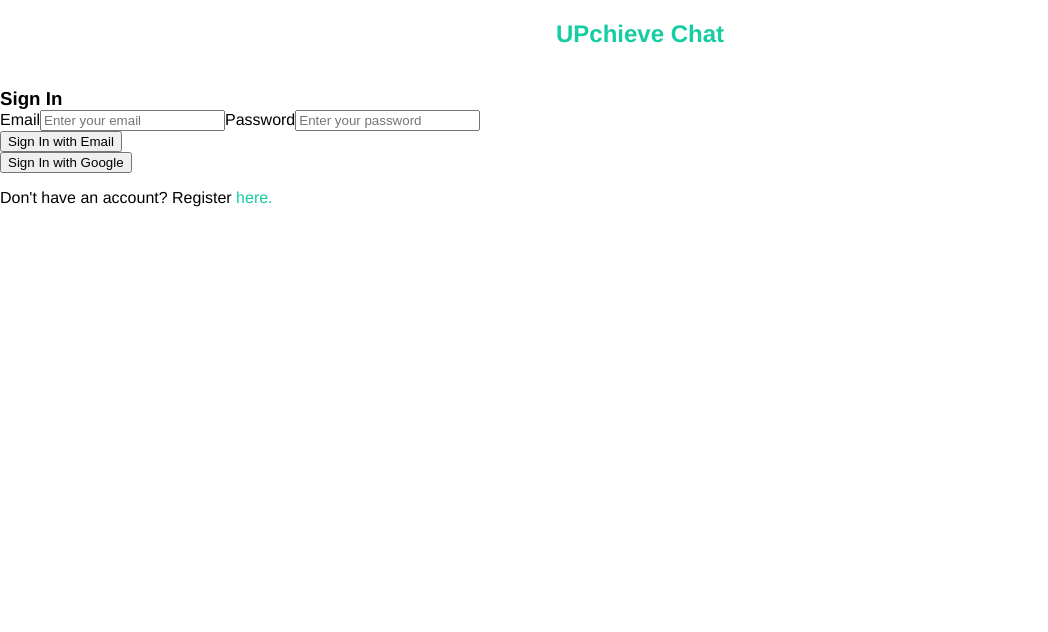
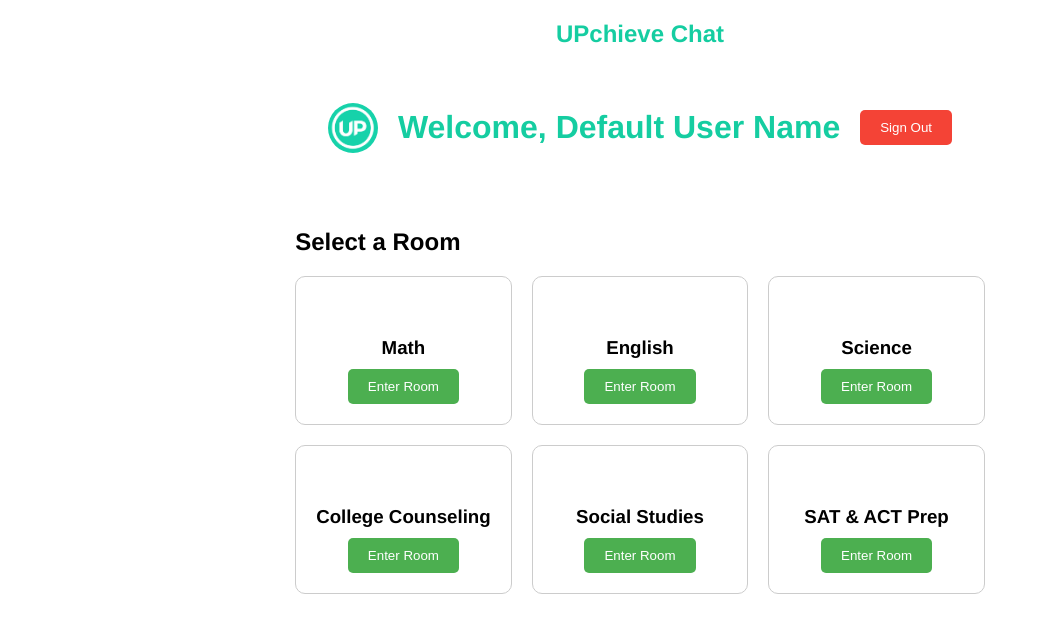
Before and after one commit to ArnoldPires/ChatVue, a Vue app: page /dashboard in a window 1280 px wide. Before the commit this address led to /. Shown: the top 632 px of the page, without its empty margins (0-1048 px from the left). Built offline with nearby package versions, Linux system fonts and the light colour scheme; no server answers.

Commit message:
Fixed bug where you couldn't properly sign out. Fixed bug that correctly redirects the user to the dashboard page after signing in. Fleshed out the dashboard page.

```diff
--- a/src/App.vue
+++ b/src/App.vue
@@ -5,7 +5,7 @@
 
 <script>
 import Nav from "@/components/Nav.vue";
-import Chat from "@/components/Chat.vue";
+import Chat from "@/views/Chat.vue";
 
 export default {
   name: "App",
--- a/src/assets/global.css
+++ b/src/assets/global.css
@@ -24,3 +24,64 @@
   display: inline-block;
   margin: 0 10px;
 }
+
+/*
+Dashboard
+*/
+.dashboard-container {
+  display: flex;
+  flex-direction: column;
+  align-items: center;
+  padding: 20px;
+}
+
+.dashboard-header {
+  display: flex;
+  align-items: center;
+  gap: 20px;
+  margin-bottom: 40px;
+}
+
+.user-avatar {
+  width: 50px;
+  height: 50px;
+  border-radius: 50%;
+}
+
+.sign-out-btn {
+  padding: 10px 20px;
+  background-color: #f44336;
+  color: white;
+  border: none;
+  border-radius: 5px;
+  cursor: pointer;
+}
+
+.rooms-container h2 {
+  margin-bottom: 20px;
+}
+
+.rooms {
+  display: grid;
+  grid-template-columns: repeat(3, 1fr);
+  gap: 20px;
+}
+
+.room {
+  display: flex;
+  flex-direction: column;
+  align-items: center;
+  padding: 20px;
+  border: 1px solid #ccc;
+  border-radius: 10px;
+}
+
+.enter-room-btn {
+  margin-top: 10px;
+  padding: 10px 20px;
+  background-color: #4caf50;
+  color: white;
+  border: none;
+  border-radius: 5px;
+  cursor: pointer;
+}
--- a/src/router/index.ts
+++ b/src/router/index.ts
@@ -1,14 +1,28 @@
 import { createRouter, createWebHistory } from "vue-router";
+import { getAuth, onAuthStateChanged } from "firebase/auth";
 
 const router = createRouter({
   history: createWebHistory(),
   routes: [
-    { path: "/", component: () => import("../views/SignIn.vue") },
-    { path: "/register", component: () => import("../views/Register.vue") },
+    {
+      path: "/",
+      name: "SignIn",
+      component: () => import("../views/SignIn.vue"),
+    },
+    {
+      path: "/register",
+      name: "Register",
+      component: () => import("../views/Register.vue"),
+    },
     {
       path: "/dashboard",
-      // Make sure this path correctly points to where Dashboard.vue is located
+      name: "Dashboard",
       component: () => import("../views/Dashboard.vue"),
+    },
+    {
+      path: "/chat",
+      name: "Chat",
+      component: () => import("../views/Chat.vue"),
     },
   ],
 });
--- a/src/views/Dashboard.vue
+++ b/src/views/Dashboard.vue
@@ -1,11 +1,21 @@
 <template>
   <div class="dashboard-container">
-    <p>Dashboard</p>
-    <Avatar :src="userPhotoURL" :alt="userName" />
-    <p>Welcome, {{ userName }}</p>
-    <button @click="signOut" class="text-gray-400 hover:text-white">
-      Sign Out
-    </button>
+    <div class="dashboard-header">
+      <Avatar :src="userPhotoURL" :alt="userName" class="user-avatar" />
+      <h1>Welcome, {{ userName }}</h1>
+      <button @click="signOut" class="sign-out-btn">Sign Out</button>
+    </div>
+    <div class="rooms-container">
+      <h2>Select a Room</h2>
+      <div class="rooms">
+        <div v-for="room in rooms" :key="room.name" class="room">
+          <h3>{{ room.name }}</h3>
+          <button @click="goToChat(room.name)" class="enter-room-btn">
+            Enter Room
+          </button>
+        </div>
+      </div>
+    </div>
   </div>
 </template>
 
@@ -18,16 +28,25 @@
 const { user, username, signOut: signOutUser } = useAuth();
 const router = useRouter();
 
+const rooms = [
+  { name: "Math" },
+  { name: "English" },
+  { name: "Science" },
+  { name: "College Counseling" },
+  { name: "Social Studies" },
+  { name: "SAT & ACT Prep" },
+];
+
 const defaultIcon = "/icon.png";
 const userPhotoURL = computed(() => user.value?.photoURL || defaultIcon);
 const userName = computed(() => username.value || "Default User Name");
 
 const signOut = async () => {
-  signOutUser();
+  await signOutUser();
   router.push("/");
 };
 
-if (!user.value) {
-  router.push("/");
-}
+const goToChat = (roomName) => {
+  router.push({ name: "Chat", query: { room: roomName } });
+};
 </script>
```
Also changed, not shown: src/views/Chat.vue (renamed from src/components/Chat.vue).
